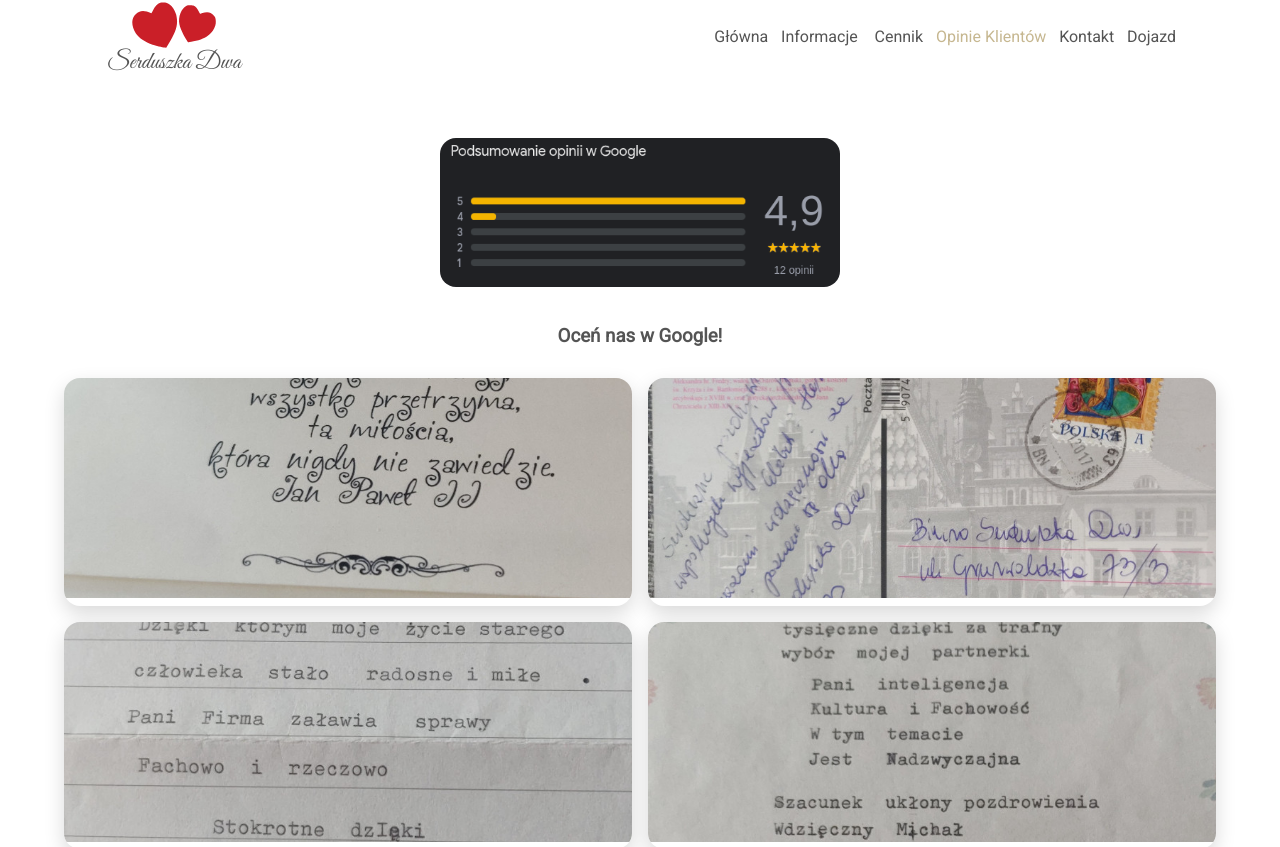
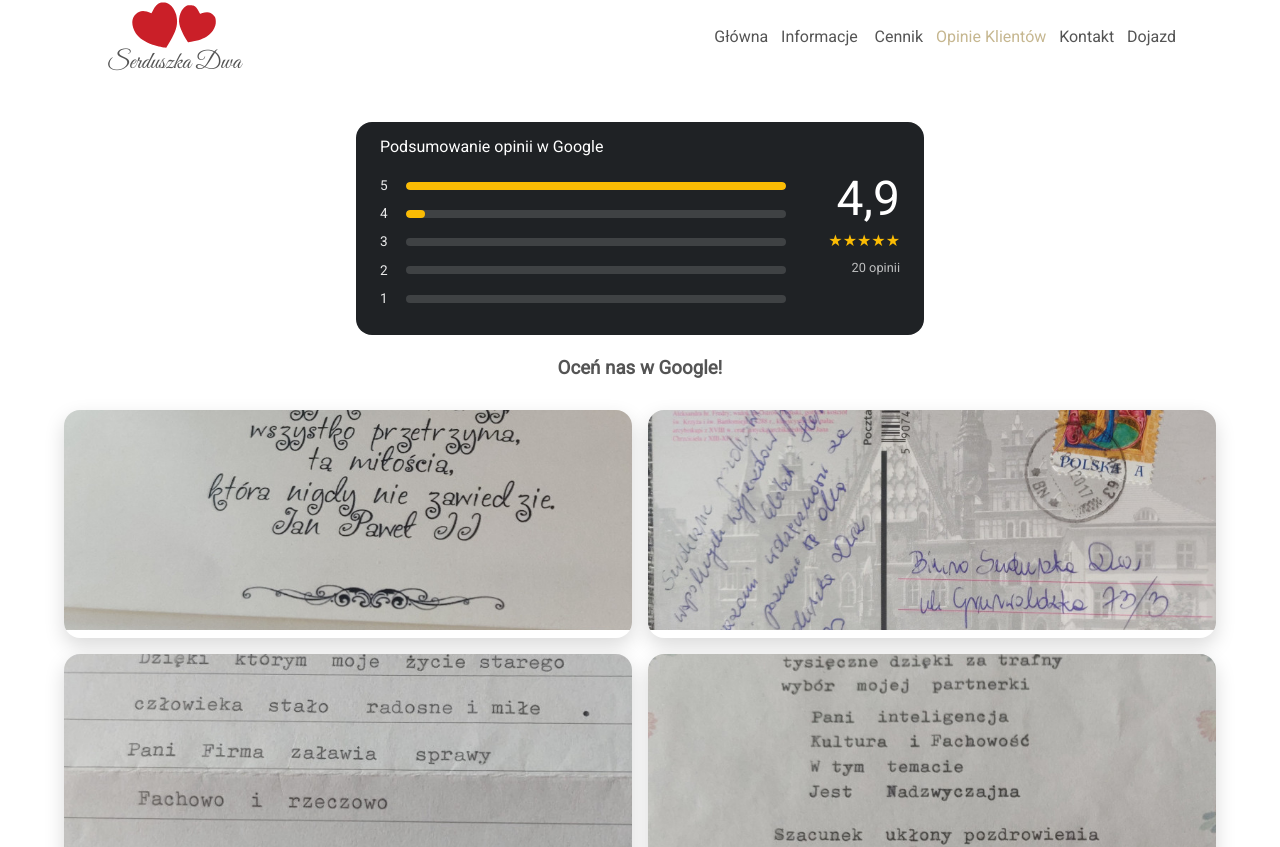
Before and after one commit to Vectari/serduszka-dwa, a React (Vite) app: page /reviews in a window 1280 px wide. Shown: the top 847 px of the page. Built offline with nearby package versions, Linux system fonts and the light colour scheme; no server answers; the database is empty.

Commit message:
feat: update

```diff
--- /dev/null
+++ b/src/components/GoogleReviewsSummary/GoogleReviewsSummary.jsx
@@ -0,0 +1,132 @@
+import styled from "styled-components";
+import PropTypes from "prop-types";
+
+const Wrapper = styled.div`
+  background: #1f2225;
+  border-radius: 1rem;
+  padding: 1.2rem 1.5rem;
+  color: white;
+  max-width: 520px;
+  width: 100%;
+
+  @media (max-width: 765px) {
+    max-width: 90%;
+  }
+`;
+
+const Title = styled.h4`
+  font-weight: 500;
+  margin-top: -0.5rem;
+  margin-bottom: 1rem;
+
+  @media (max-width: 765px) {
+    text-align: center;
+  }
+`;
+
+const Content = styled.div`
+  display: flex;
+  gap: 1.5rem;
+
+  @media (max-width: 765px) {
+    flex-direction: column-reverse;
+    gap: 1rem;
+  }
+`;
+
+const Bars = styled.div`
+  flex: 1;
+`;
+
+const Row = styled.div`
+  display: grid;
+  grid-template-columns: 16px 1fr;
+  align-items: center;
+  gap: 0.6rem;
+  margin-bottom: 0.4rem;
+`;
+
+const Label = styled.span`
+  font-size: 0.85rem;
+  opacity: 0.9;
+`;
+
+const BarBackground = styled.div`
+  width: 100%;
+  height: 8px;
+  background: #3f4244;
+  border-radius: 10px;
+  overflow: hidden;
+`;
+
+const BarFill = styled.div`
+  height: 100%;
+  width: ${({ value }) => value}%;
+  background: #fbbc04;
+  border-radius: 10px;
+  transition: width 0.3s ease;
+`;
+
+const Summary = styled.div`
+  min-width: 90px;
+  text-align: right;
+
+  @media (max-width: 765px) {
+    text-align: center;
+  }
+`;
+
+const RatingValue = styled.div`
+  font-size: 3rem;
+  font-weight: 500;
+  line-height: 1;
+
+  @media (max-width: 765px) {
+    font-size: 2.4rem;
+  }
+`;
+
+const Stars = styled.div`
+  color: #fbbc04;
+  font-size: 1rem;
+  margin: 0.3rem 0;
+`;
+
+const Count = styled.div`
+  font-size: 0.8rem;
+  opacity: 0.7;
+`;
+
+export function GoogleReviewsSummary({ rating, totalReviews, stars, values }) {
+  return (
+    <Wrapper>
+      <Title>Podsumowanie opinii w Google</Title>
+
+      <Content>
+        <Bars>
+          {stars.map((star) => (
+            <Row key={star}>
+              <Label>{star}</Label>
+              <BarBackground>
+                <BarFill value={values[star]} />
+              </BarBackground>
+            </Row>
+          ))}
+        </Bars>
+
+        <Summary>
+          <RatingValue>{rating.toFixed(1).replace(".", ",")}</RatingValue>
+          <Stars>★★★★★</Stars>
+          <Count>{totalReviews} opinii</Count>
+        </Summary>
+      </Content>
+    </Wrapper>
+  );
+}
+
+GoogleReviewsSummary.propTypes = {
+  rating: PropTypes.number.isRequired,
+  totalReviews: PropTypes.number.isRequired,
+  stars: PropTypes.arrayOf(PropTypes.number).isRequired,
+  values: PropTypes.objectOf(PropTypes.number).isRequired,
+};
--- a/src/view/Reviews/Reviews.jsx
+++ b/src/view/Reviews/Reviews.jsx
@@ -1,8 +1,6 @@
 import { useState, useEffect } from "react";
 import styled from "styled-components";
 import { NavLink } from "react-router-dom";
-import { theme } from "../../theme";
-import GOOGLE_REVIEW from "../../media/google_reviews.png";
 
 import IMG1 from "../../media/cards/2 - list.jpg";
 import IMG2 from "../../media/cards/4 - list.jpg";
@@ -14,6 +12,8 @@ import IMG7 from "../../media/cards/16 - list.jpg";
 import IMG8 from "../../media/cards/17 - list.jpg";
 import IMG9 from "../../media/cards/18 - list.jpg";
 import IMG10 from "../../media/cards/19 - list.jpg";
+import { GoogleReviewsSummary } from "../../components/GoogleReviewsSummary/GoogleReviewsSummary";
+import { theme } from "../../theme";
 
 const imagePaths = [
   IMG1,
@@ -32,18 +32,9 @@ const ReviewWrapper = styled(NavLink)`
   display: flex;
   flex-direction: column;
   text-decoration: none;
-  color: ${theme.navbar_text};
-  text-align: center;
-`;
-
-const StyledImg = styled.img`
-  width: 90%;
-  max-width: 400px;
-  height: auto; /* automatyczna wysokość */
-  border-radius: 1rem;
-  object-fit: cover;
-  display: block;
-  margin: 1rem auto; /* centrowanie poziome + mały margines pionowy */
+  color: ${theme.text_on_background};
+  margin: 0 auto;
+  align-items: center;
 `;
 
 const PhotosWrapper = styled.div`
@@ -51,10 +42,6 @@ const PhotosWrapper = styled.div`
   grid-template-columns: repeat(2, 1fr);
   gap: 1rem;
   padding: 0.5rem;
-
-  /* usuń max-height i overflow */
-  /* max-height: 600px;
-  overflow-y: auto; */
 
   @media (max-width: 765px) {
     grid-template-columns: 1fr;
@@ -146,9 +133,21 @@ export function Reviews() {
   return (
     <>
       <ReviewWrapper to="https://search.google.com/local/writereview?placeid=ChIJNRzA9d0TA0cRZ2J7UHzeIHY">
-        <StyledImg src={GOOGLE_REVIEW} alt="google reviews" />
+        <GoogleReviewsSummary
+          rating={4.9}
+          totalReviews={20}
+          stars={[5, 4, 3, 2, 1]}
+          values={{
+            5: 100,
+            4: 5,
+            3: 0,
+            2: 0,
+            1: 0,
+          }}
+        />
         <h3>Oceń nas w Google!</h3>
       </ReviewWrapper>
+
       <PhotosWrapper>
         {imagePaths.map((img, index) => (
           <PhotoCard key={index} onClick={() => setActiveImage(img)}>
```
